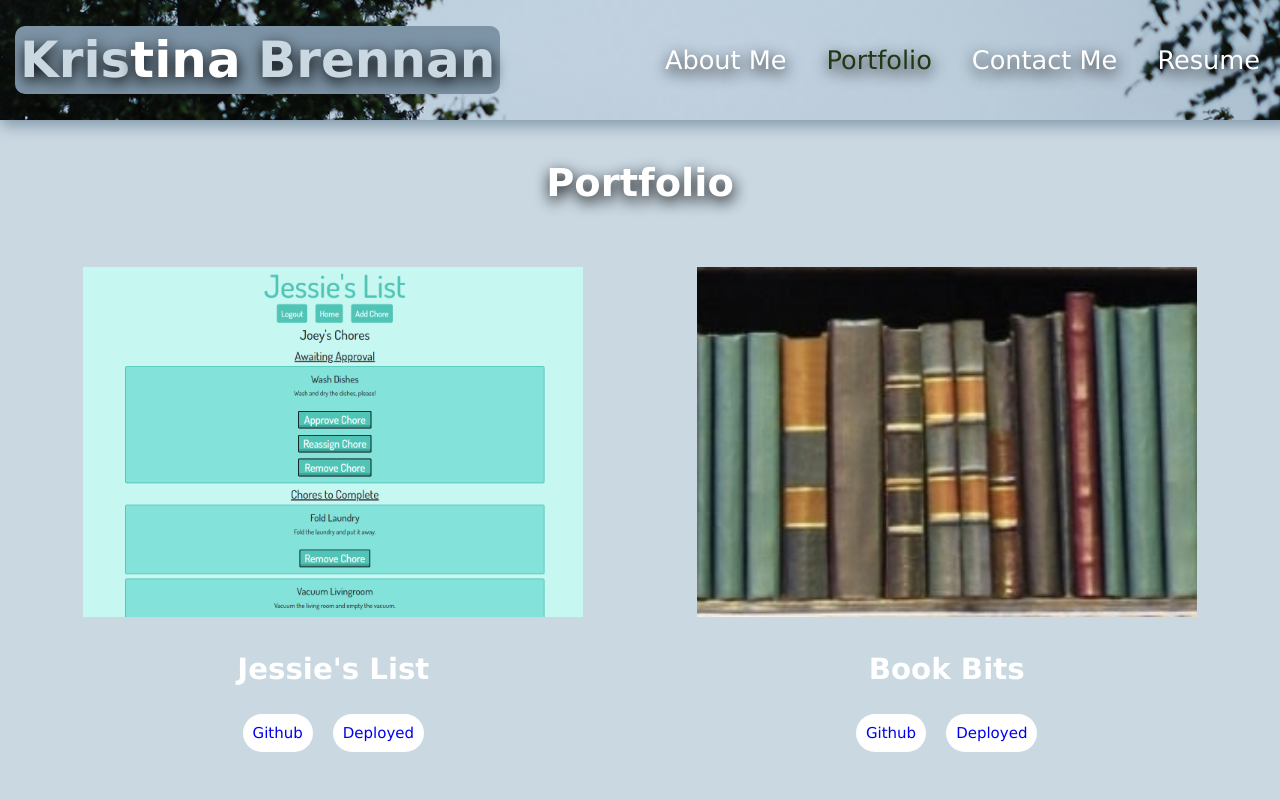
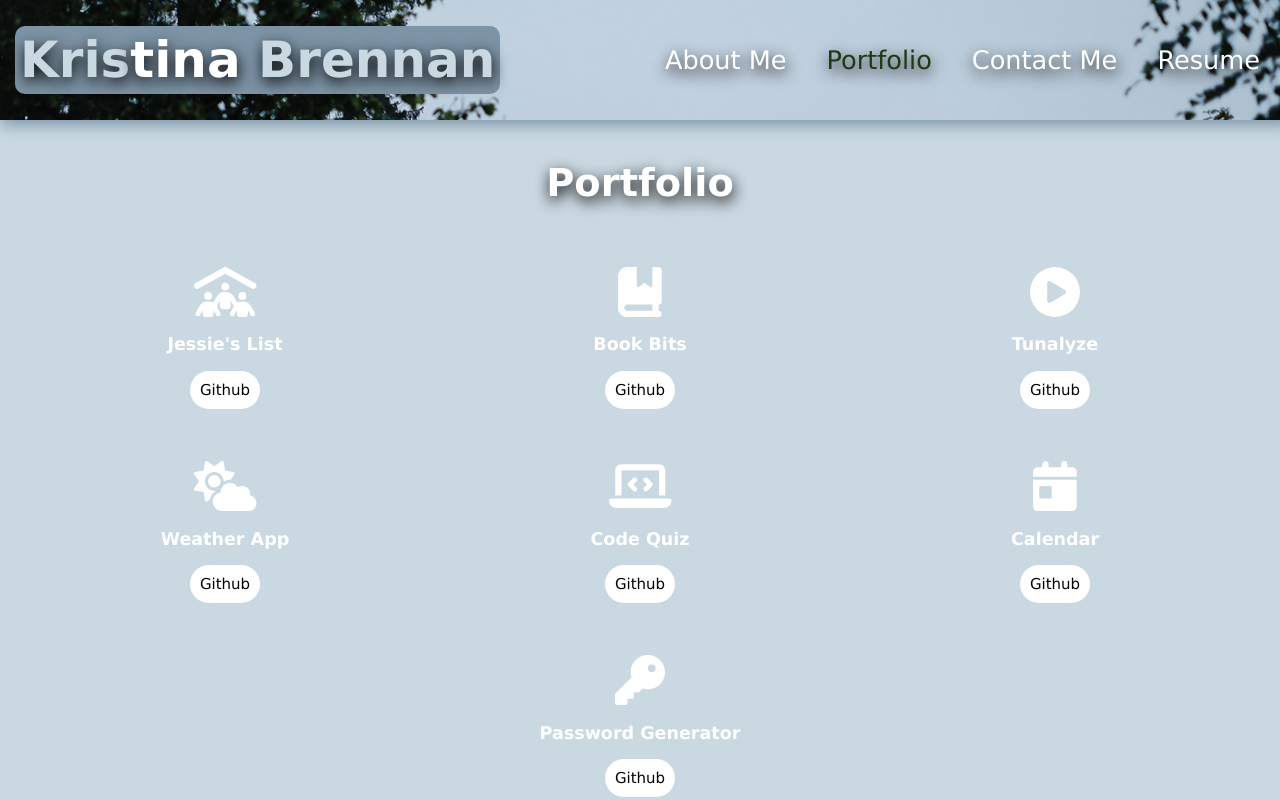
Before and after one commit to thetinaest/react-portfolio, a React (Create React App) app: page / in a window 1280 px wide. Both pictures are taken after a click on the item "Portfolio". Shown: the top 800 px of the page. Built offline with nearby package versions, Linux system fonts and the light colour scheme.

Commit message:
added transition out, new styling, added fontawesome icons

```diff
--- a/package.json
+++ b/package.json
@@ -4,6 +4,9 @@
   "private": true,
   "homepage": "https://thetinaest.github.io/react-portfolio",
   "dependencies": {
+    "@fortawesome/fontawesome-svg-core": "^6.1.2",
+    "@fortawesome/free-solid-svg-icons": "^6.1.2",
+    "@fortawesome/react-fontawesome": "^0.2.0",
     "@testing-library/jest-dom": "^5.16.4",
     "@testing-library/react": "^11.1.0",
     "@testing-library/user-event": "^13.5.0",
--- a/src/App.js
+++ b/src/App.js
@@ -7,6 +7,9 @@ import Contact from './components/contact';
 import Footer from './components/footer';
 import Resume from './components/resume';
 
+//font awesome imports
+import { FontAwesomeIcon } from '@fortawesome/react-fontawesome';
+import { faPeopleRoof, faBookBookmark, faCirclePlay, faCloudSun, faLaptopCode, faCalendarDay, faKey } from '@fortawesome/free-solid-svg-icons';
 
 const options = [
   {
@@ -32,43 +35,51 @@ const projects = [
     name: "Jessie's List",
     github: 'https://github.com/thetinaest/chores-app',
     live: 'https://nameless-inlet-86757.herokuapp.com/',
-    picture: require('./assets/choresList.png')
+    // picture: require('./assets/choresList.png')
+    picture: <FontAwesomeIcon icon={faPeopleRoof} />
   },
   {
     name: 'Book Bits',
     github: 'https://github.com/Mazattack1999/book-bits',
     live: 'https://book-bits-blog.herokuapp.com/',
-    picture: require('./assets/bookshelf.jpg')
+    // picture: require('./assets/bookshelf.jpg')
+    picture: <FontAwesomeIcon icon={faBookBookmark} />
+
   },
   {
     name: 'Tunalyze',
     github: 'https://github.com/thetinaest/Tunalyze',
     live: 'https://thetinaest.github.io/Tunalyze/',
-    picture: require('./assets/tunalyze.png')
+  //   picture: require('./assets/tunalyze.png')
+    picture: <FontAwesomeIcon icon={faCirclePlay} />
   },
   {
-    name: 'Weather Dashboard',
+    name: 'Weather App',
     github: 'https://github.com/thetinaest/weather-dashboard',
     live: 'https://thetinaest.github.io/weather-dashboard/',
-    picture: require('./assets/weather-dashboard.png')
+    // picture: require('./assets/weather-dashboard.png')
+    picture: <FontAwesomeIcon icon={faCloudSun} />
   },
   {
     name: 'Code Quiz',
     github: 'https://github.com/thetinaest/code-quiz',
     live: 'https://thetinaest.github.io/code-quiz/',
-    picture: require('./assets/coding-quiz.png')
+    //picture: require('./assets/coding-quiz.png')
+    picture: <FontAwesomeIcon icon={faLaptopCode} />
   },
   {
     name: 'Calendar',
     github: 'https://github.com/thetinaest/calendar',
     live: 'https://thetinaest.github.io/calendar/',
-    picture: require('./assets/calendar.png')
+    //picture: require('./assets/calendar.png')
+    picture: <FontAwesomeIcon icon={faCalendarDay} />
   },
   {
     name: 'Password Generator',
     github: 'https://github.com/thetinaest/password-generator',
     live: 'https://thetinaest.github.io/password-generator/',
-    picture: require('./assets/password-generator.png')
+    //picture: require('./assets/password-generator.png')
+  picture: <FontAwesomeIcon icon={faKey} />
   }
 ]
 
--- a/src/components/portfolio.js
+++ b/src/components/portfolio.js
@@ -10,10 +10,12 @@ function Projects(props) {
                 {projects.map(project => {
                         return(
                             <div className='project'>
-                                <img src={project.picture}></img>
-                                <h3>{project.name}</h3>
-                                <a href={project.github} target='_blank'>Github</a>
-                                <a href={project.live} target='_blank'>Deployed</a>
+                                <a href={project.live} target='_blank'>
+                                    {project.picture}
+                                    <h3>{project.name}</h3>
+                                </a>
+                                <a className='github' href={project.github} target='_blank'>Github</a>
+                                {/* <a href={project.live} target='_blank'>Deployed</a> */}
                             </div>
                         );
                     })}
--- a/src/index.css
+++ b/src/index.css
@@ -100,6 +100,7 @@ li {
   color: white;
   text-shadow: 1px 5px 15px black;
   padding: 20px;
+  transition: all 0.5s ease-out;
 }
 
 li:hover, .about a:hover{
@@ -134,6 +135,7 @@ h2 {
 }
 
 .project {
+  width: 25%;
   padding: 20px;
   margin: 10px;
   border-radius: 10px;
@@ -143,17 +145,39 @@ h2 {
 }
 
 .project a {
-  background: white;
+  text-align: center;
+  color: white;
+  text-decoration: none;
+  font-size: 15px;
+  transition: all 0.5s ease-out;
+}
+
+.github {
+  color: black !important;
+  background-color: white;
+  padding: 10px;
   border-radius: 20px;
-  padding: 10px;
-  text-decoration: none;
-  margin: 0 10px 10px 10px;
-  font-size: 15px;
+  transition: all 1s ease-out;
+}
+
+.github:hover {
+  color: white !important;
+  background: #213815;
+  transition: 0.3s;
+}
+
+.project a:hover {
+  color: #213815;
+  transition: 0.3s;
 }
 
 .project:hover {
   box-shadow: 20px 20px 15px #7d94a6;
   transition: 0.3s;
+}
+
+.project svg {
+  font-size: 50px;
 }
 
 form {
```
Also changed, not shown: 1 other file (tests, documents, lock files or other folders).
